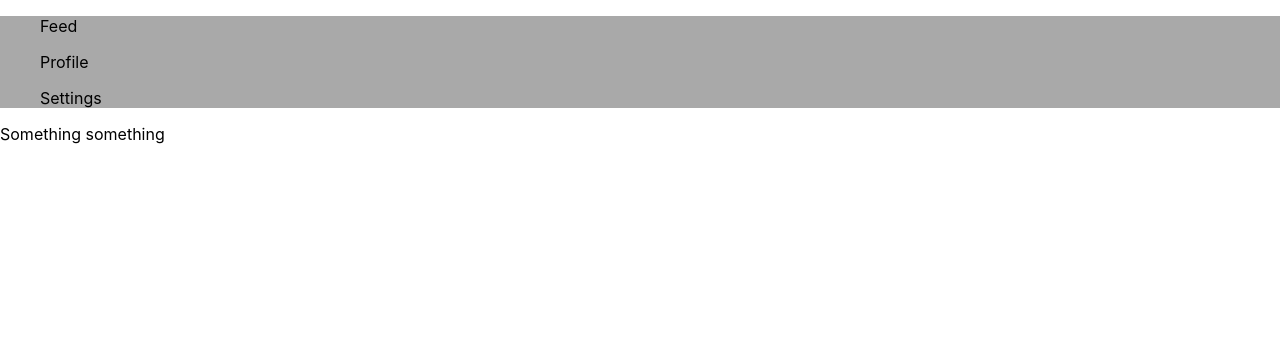
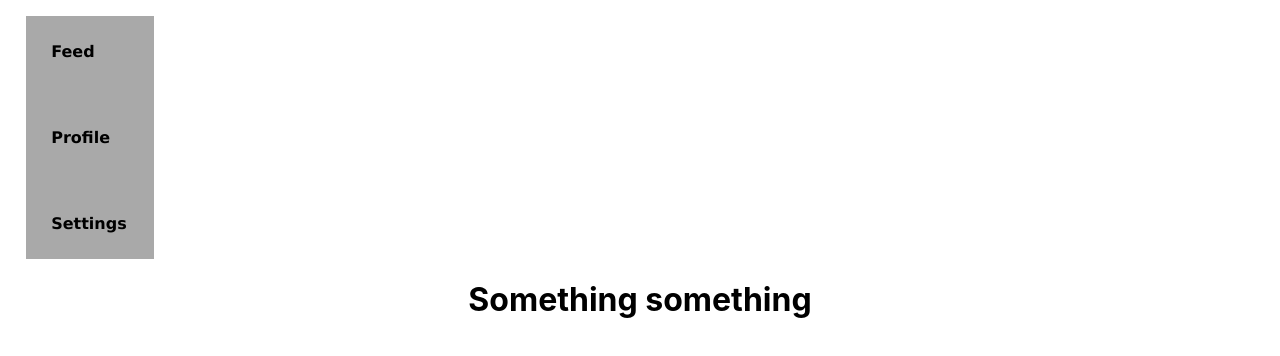
Before and after one commit to johan1954/webProject, a React (Create React App) app in the folder project/react_project/: page /profile in a window 1280 px wide. Shown: the top 356 px of the page. Built offline with nearby package versions, Linux system fonts and the light colour scheme.

Commit message:
New changes made to the git file

```diff
--- a/project/react_project/src/App.js
+++ b/project/react_project/src/App.js
@@ -11,13 +11,13 @@ function App() {
   return (
     <Router>
       <div className="navBar">
-        <ul>
+        <ul className="navBarContent">
           Feed
         </ul>
-        <ul>
+        <ul className="navBarContent">
           Profile
         </ul>
-        <ul>
+        <ul className="navBarContent">
           Settings
         </ul>
       </div>
--- a/project/react_project/src/navBar.css
+++ b/project/react_project/src/navBar.css
@@ -1,4 +1,19 @@
 .navBar {
     background-color: darkgray;
-    width: auto;
+    margin-left: 2%;
+    width: 10%;
+    height: 100%;
 }
+
+.navBarContent {
+    font-family: 'Lucida Sans', 'Lucida Sans Regular', 'Lucida Grande', 'Lucida Sans Unicode', Geneva, Verdana, sans-serif;
+    font-weight: bold;
+    padding: 20%;
+}
+
+.profileWindow {
+    background-color: darkgray;
+    margin-left: 2%;
+    width: 10%;
+    height: 100%;
+}
--- a/project/react_project/src/routes/profile.js
+++ b/project/react_project/src/routes/profile.js
@@ -1,9 +1,10 @@
 import React from 'react';
+import '../App.css';
 
 function Profile() {
     return (
-        <div>
-            Something something
+        <div className="App">
+            <h1>Something something</h1>
         </div>
     )
 
```
Also changed, not shown: 1 other file (tests, documents, lock files or other folders).
